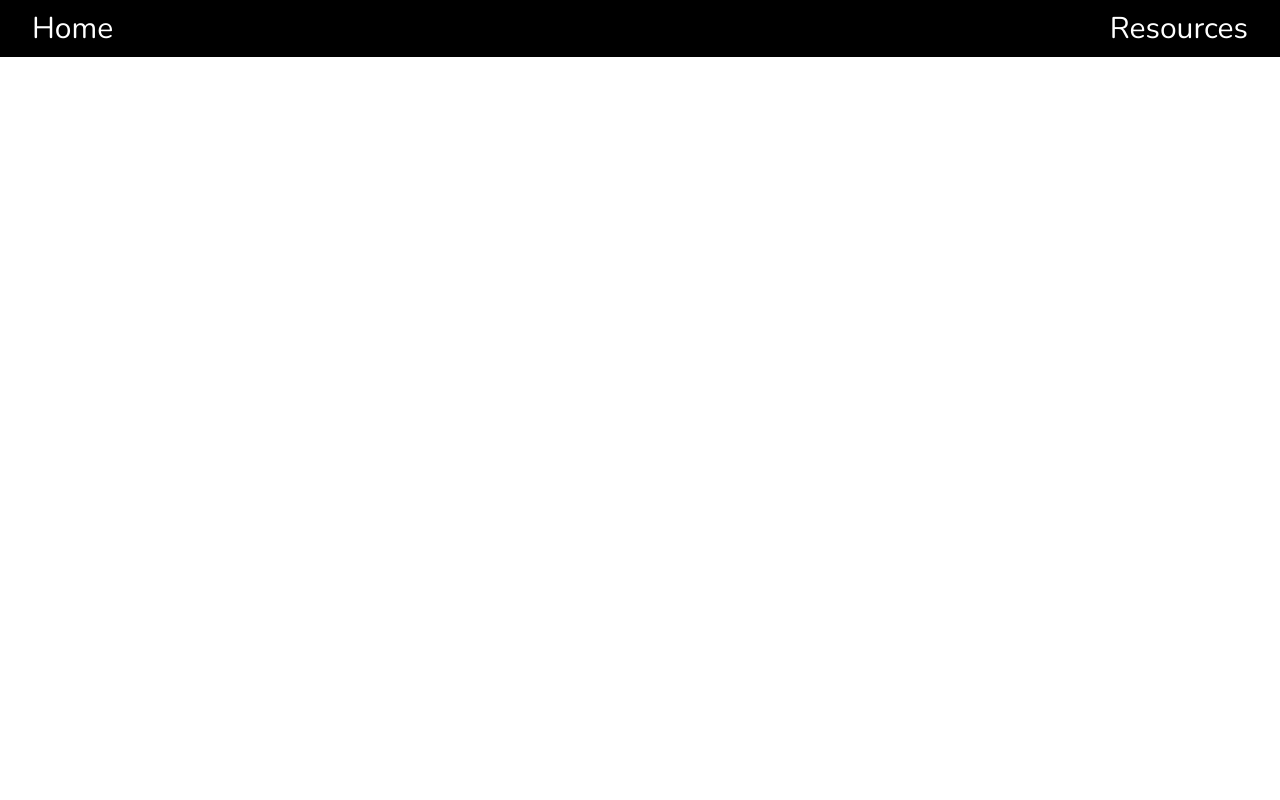
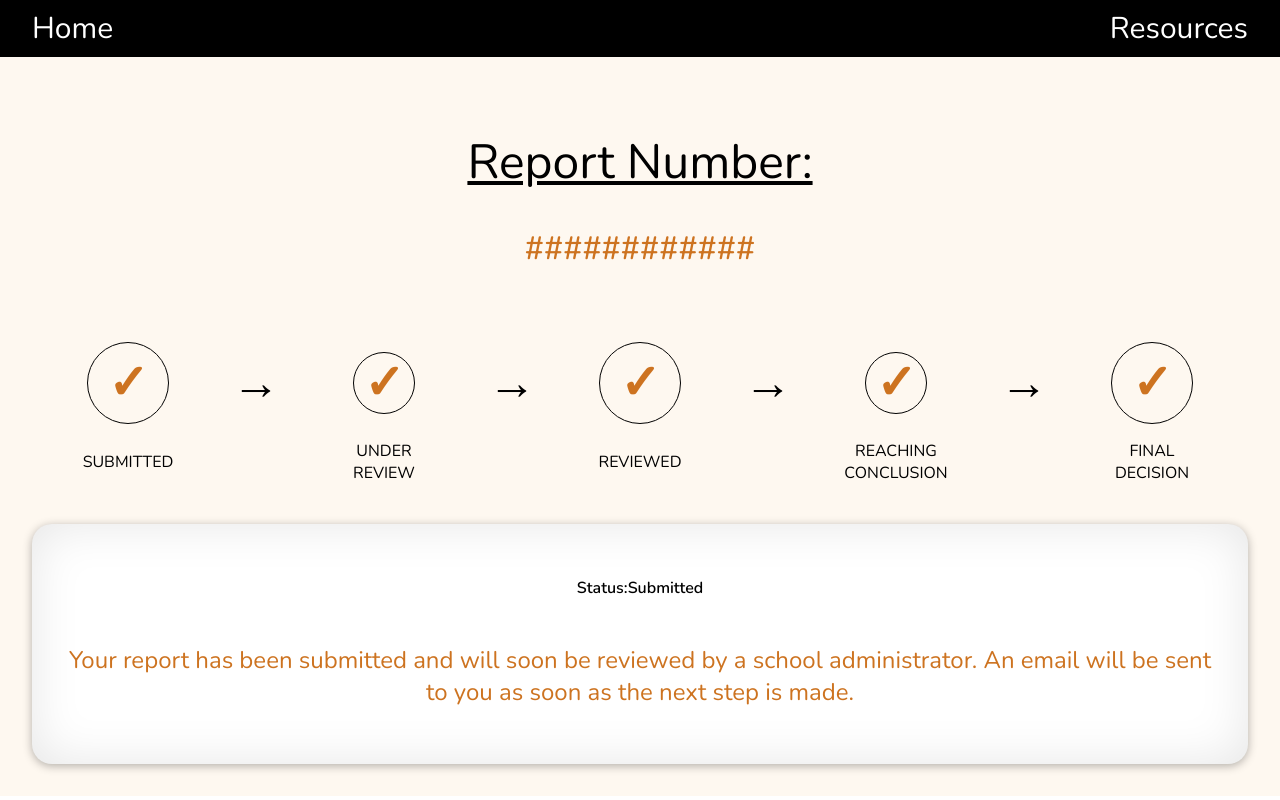
Before and after one commit to iamyevesky/pennapps2020, a React (Create React App) app: page /#/Status in a window 1280 px wide. Built offline with nearby package versions, Linux system fonts and the light colour scheme.

Commit message:
added track page and status page updated

```diff
--- a/src/components/Home.js
+++ b/src/components/Home.js
@@ -6,7 +6,7 @@ function Home() {
   return (
     <div className="body" style={{paddingBottom: '32px'}}>
       <div className="column" style={{ backgroundColor: '#008C99', padding: '0px', position: 'relative'}}>
-          <img src={holding_hands} className="hero_image"></img>
+          <img src={holding_hands} alt="holding_hands" className="hero_image"></img>
           <h1 className="title">TITLE</h1>
       </div>
       <div className="column">
--- a/src/components/Main.js
+++ b/src/components/Main.js
@@ -4,6 +4,7 @@ import Home from './Home';
 import Report from './Report';
 import Resources from './Resources';
 import Track from './Track';
+import Status from './Status';
 
 const Main = () => {
   return (
@@ -13,6 +14,7 @@ const Main = () => {
       <Route exact path='/Report' component={Report}></Route>
       <Route exact path='/Resources' component={Resources}></Route>
       <Route exact path='/Track' component={Track}></Route>
+      <Route exact path='/Status' component={Status}></Route>
     </Switch>
   );
 }
--- /dev/null
+++ b/src/components/Status.js
@@ -0,0 +1,46 @@
+import React from 'react';
+import '../styles/layout.css';
+
+function Status() {
+  return (
+    <div className="body">
+      <div className="column">
+        <h2 className='title2'>
+            Report Number:
+        </h2>
+        <h3 style={{color: '#CD7320', fontSize: '32px'}}>############</h3>
+      </div>
+        <div className="grid-container">
+            <div className="grid-item"><div className="circle"><h4 className="check" id="1">&#10003;</h4></div></div>
+            <div className="grid-item"><div className="arrow">&#8594;</div></div>
+            <div className="grid-item"><div className="circle" id="small-circle"><h4 className="check" id="2">&#10003;</h4></div></div>
+            <div className="grid-item"><div className="arrow">&#8594;</div></div>
+            <div className="grid-item"><div className="circle"><h4 className="check" id="3">&#10003;</h4></div></div>
+            <div className="grid-item"><div className="arrow">&#8594;</div></div>
+            <div className="grid-item"><div className="circle" id="small-circle"><h4 className="check" id="4">&#10003;</h4></div></div>
+            <div className="grid-item"><div className="arrow">&#8594;</div></div>
+            <div className="grid-item"><div className="circle"><h4 className="check" id="5">&#10003;</h4></div></div>
+            <div class="grid-item">SUBMITTED</div>
+            <div className="grid-item"></div>
+            <div class="grid-item">UNDER REVIEW</div>
+            <div className="grid-item"></div>
+            <div class="grid-item">REVIEWED</div>
+            <div className="grid-item"></div>
+            <div class="grid-item">REACHING CONCLUSION</div>
+            <div className="grid-item"></div>
+            <div class="grid-item">FINAL DECISION</div>
+        </div>
+        <div className="column">
+          <div className="round-column">
+              <div className="row">
+                    <h4>Status: </h4>
+                    <h4 id="status">Submitted</h4>
+              </div>
+              <p id="status-description">Your report has been submitted and will soon be reviewed by a school administrator. An email will be sent to you as soon as the next step is made.</p>
+          </div>
+        </div>
+    </div>
+  );
+}
+
+export default Status;
--- a/src/components/Track.js
+++ b/src/components/Track.js
@@ -3,39 +3,15 @@ import '../styles/layout.css';
 
 function Track() {
   return (
-    <div className="body">
+    <div className="body" style={{backgroundColor: '#69CFD6'}}>
       <div className="column">
-        <h2 className='title2'>
-            Report Number:
+        <h2 className='title2' style={{paddingBottom: '32px'}}>
+            Enter your tracking number:
         </h2>
-        <h3 style={{color: '#CD7320', fontSize: '32px'}}>############</h3>
-      </div>
-        <div className="grid-container">
-            <div className="grid-item"><div className="circle"><h4 className="check" id="1">&#10003;</h4></div></div>
-            <div className="grid-item"><div className="arrow">&#8594;</div></div>
-            <div className="grid-item"><div className="circle" id="small-circle"><h4 className="check" id="2">&#10003;</h4></div></div>
-            <div className="grid-item"><div className="arrow">&#8594;</div></div>
-            <div className="grid-item"><div className="circle"><h4 className="check" id="3">&#10003;</h4></div></div>
-            <div className="grid-item"><div className="arrow">&#8594;</div></div>
-            <div className="grid-item"><div className="circle" id="small-circle"><h4 className="check" id="4">&#10003;</h4></div></div>
-            <div className="grid-item"><div className="arrow">&#8594;</div></div>
-            <div className="grid-item"><div className="circle"><h4 className="check" id="5">&#10003;</h4></div></div>
-            <div class="grid-item">SUBMITTED</div>
-            <div className="grid-item"></div>
-            <div class="grid-item">UNDER REVIEW</div>
-            <div className="grid-item"></div>
-            <div class="grid-item">REVIEWED</div>
-            <div className="grid-item"></div>
-            <div class="grid-item">REACHING CONCLUSION</div>
-            <div className="grid-item"></div>
-            <div class="grid-item">FINAL DECISION</div>
-        </div>
-      <div className="round-column">
-          <div className="row">
-                <h4>Status: </h4>
-                <h4 id="status">Submitted</h4>
-          </div>
-          <p id="status-description">Your report has been submitted and will soon be reviewed by a school administrator. An email will be sent to you as soon as the next step is made.</p>
+        <form className="report" style={{backgroundColor: '#FEF8F0', marginBottom: '32px'}}>
+            <input type="text" style={{backgroundColor: '#FEF8F0', border: 'none'}}></input>
+        </form>
+        <a href="#Status"><button className="report-button">Track My Report</button></a>
       </div>
     </div>
   );
--- a/src/styles/layout.css
+++ b/src/styles/layout.css
@@ -93,6 +93,10 @@
     border: none;
     border-bottom: 1px solid black;
     width: 100%;
+    font-size: 20px;
+}
+.report input:focus {
+    outline: none;
 }
 .report label {
     text-align: left;
@@ -180,7 +184,9 @@
     padding: 32px;
     border-radius: 20px;
     background-color: white;
-
+    -webkit-box-shadow:0 2px 10px rgba(0, 0, 0, 0.3), 0 0 50px rgba(0, 0, 0, 0.1) inset;
+    -moz-box-shadow:0 2px 10px rgba(0, 0, 0, 0.3), 0 0 50px rgba(0, 0, 0, 0.1) inset;
+    box-shadow:0 2px 10px rgba(0, 0, 0, 0.3), 0 0 50px rgba(0, 0, 0, 0.1) inset;
 }
 .circle {
     border-radius: 50%;
```
